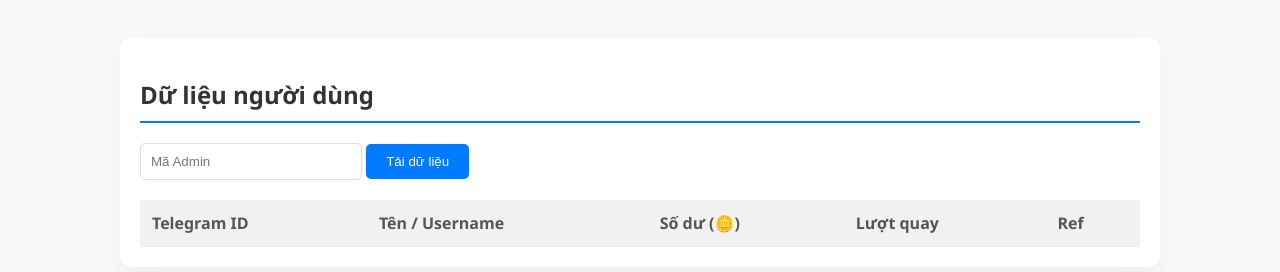
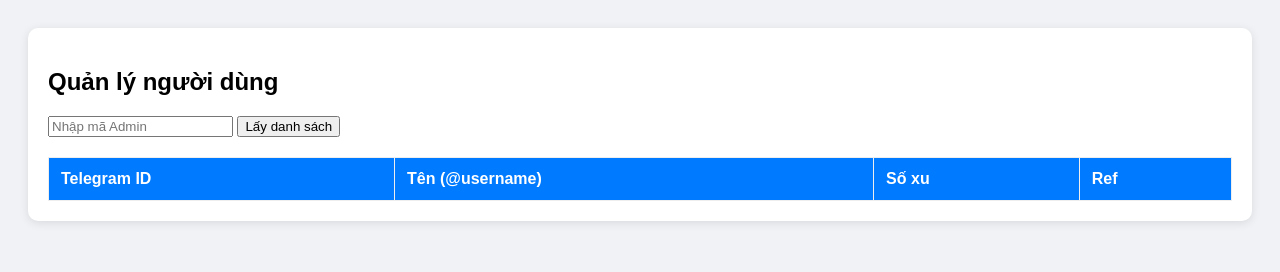
Before and after one commit to NgDanhThanhTrung/Web-Service-MiniApp, a website: page public/admin.html in a window 1280 px wide. Drawn offline with Linux system fonts and the light colour scheme.

Commit message:
Update admin dashboard for user management

```diff
--- a/public/admin.html
+++ b/public/admin.html
@@ -1,51 +1,46 @@
 <!DOCTYPE html>
-<html lang="vi">
+<html>
 <head>
     <meta charset="UTF-8">
-    <title>Admin Dashboard</title>
+    <title>Admin - User Management</title>
     <style>
-        body { font-family: 'Segoe UI', Tahoma, Geneva, Verdana, sans-serif; background: #f8f9fa; padding: 30px; }
-        .container { max-width: 1000px; margin: auto; background: #fff; padding: 20px; border-radius: 12px; box-shadow: 0 10px 30px rgba(0,0,0,0.05); }
-        h2 { color: #333; border-bottom: 2px solid #007aff; padding-bottom: 10px; }
+        body { font-family: sans-serif; padding: 20px; background: #f0f2f5; }
+        .box { background: #fff; padding: 20px; border-radius: 10px; box-shadow: 0 2px 10px rgba(0,0,0,0.1); }
         table { width: 100%; border-collapse: collapse; margin-top: 20px; }
-        th, td { text-align: left; padding: 12px; border-bottom: 1px solid #eee; }
-        th { background: #f1f1f1; color: #555; }
-        .coin { color: #f39c12; font-weight: bold; }
-        input { padding: 10px; border-radius: 5px; border: 1px solid #ddd; width: 200px; }
-        button { padding: 10px 20px; background: #007aff; color: white; border: none; border-radius: 5px; cursor: pointer; }
+        th, td { padding: 12px; border: 1px solid #eee; text-align: left; }
+        th { background: #007aff; color: #fff; }
+        .coin { font-weight: bold; color: orange; }
     </style>
 </head>
 <body>
-    <div class="container">
-        <h2>Dữ liệu người dùng</h2>
-        <input type="password" id="pass" placeholder="Mã Admin">
-        <button onclick="load()">Tải dữ liệu</button>
-        <table id="table">
+    <div class="box">
+        <h2>Quản lý người dùng</h2>
+        <input type="password" id="admin-pass" placeholder="Nhập mã Admin">
+        <button onclick="refreshData()">Lấy danh sách</button>
+        <table id="user-table">
             <thead>
                 <tr>
                     <th>Telegram ID</th>
-                    <th>Tên / Username</th>
-                    <th>Số dư (🪙)</th>
-                    <th>Lượt quay</th>
+                    <th>Tên (@username)</th>
+                    <th>Số xu</th>
                     <th>Ref</th>
                 </tr>
             </thead>
-            <tbody id="list"></tbody>
+            <tbody></tbody>
         </table>
     </div>
     <script>
-        async function load() {
-            const pass = document.getElementById('pass').value;
+        async function refreshData() {
+            const pass = document.getElementById('admin-pass').value;
             const res = await fetch(`/api/admin/users?pass=${pass}`);
-            if (!res.ok) return alert("Mật khẩu sai!");
+            if (res.status === 403) return alert("Sai mật khẩu Admin!");
             const data = await res.json();
-            const list = document.getElementById('list');
-            list.innerHTML = data.map(u => `
+            const tbody = document.querySelector('#user-table tbody');
+            tbody.innerHTML = data.map(u => `
                 <tr>
                     <td><code>${u.telegramId}</code></td>
                     <td>${u.name} (@${u.username})</td>
                     <td class="coin">${u.totalCoins.toLocaleString()}</td>
-                    <td>${u.spinsLeft}</td>
                     <td>${u.refs}</td>
                 </tr>
             `).join('');
```
